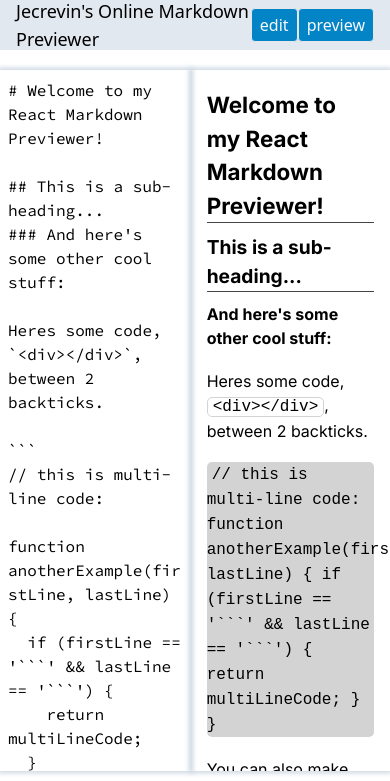
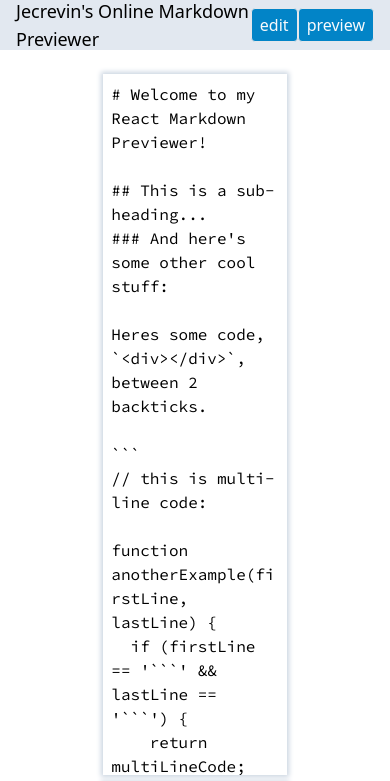
Before and after one commit to Jecrevin/markdown-previewer, a Next.js app: page / in a window 390 px wide. Shown: the top 781 px of the page. Built offline with nearby package versions, Linux system fonts and the light colour scheme.

Commit message:
add responsive design

```diff
--- a/app/page.tsx
+++ b/app/page.tsx
@@ -10,23 +10,40 @@ import React, { type FormEvent, useState } from 'react'
 export default function Home (): React.JSX.Element {
   const [showEditor, setShowEditor] = useState(true)
   const [showPreivew, setShowPreview] = useState(true)
+  const [screen, setScreen] = useState(window.innerWidth)
+  const [mainWidth, setMainWidth] = useState(doubleWidth)
   const [markdown, setMarkdown] = useState(initText)
 
+  // set the screen width when resizing window to handle responsive design
+  window.addEventListener('resize', () => {
+    setScreen(window.innerWidth)
+    if (screen < 768) {
+      setMainWidth(singleWidth)
+    }
+    doubleWidth = singleWidth
+  })
+
   /**
-   * An general function to handle the click on 'show editor button' and 'show
-   * previewer button'
-   * @param event An event represents mouse click
-   * @param setter the setter which returned by useState()
-   * @param isShow the state represent if show the editor or the previewer
+   * Handle the user click on show button. When user click either the `editor`
+   * or the `preview` button, this function will ensure the corresponding part
+   * will show or disappear, and gives the clicked button correct color.
+   * @param event the event which triggered by user
    */
-  function handleClick (
-    event: FormEvent<HTMLButtonElement>,
-    setter: React.Dispatch<React.SetStateAction<boolean>>,
-    isShow: boolean
-  ): void {
+  function handleClick (event: FormEvent<HTMLButtonElement>): void {
+    const target = event.target as HTMLButtonElement
+    const which = target.id === 'editor-button'
+    const [isShow, setter] = which
+      ? [showEditor, setShowEditor]
+      : [showPreivew, setShowPreview]
     setter(!isShow)
-    const target = event.target as HTMLButtonElement
     target.style.backgroundColor = isShow ? '#9ca3af' : '#0284c7'
+    let width
+    if (which) {
+      width = !showEditor && showPreivew ? doubleWidth : singleWidth
+    } else {
+      width = showEditor && !showPreivew ? doubleWidth : singleWidth
+    }
+    setMainWidth(width)
   }
 
   return (
@@ -39,20 +56,21 @@ export default function Home (): React.JSX.Element {
         <div id='main' className='w-40 flex justify-evenly'>
           <EditorButton isShow = {showEditor}
           onClick={(e: FormEvent<HTMLButtonElement>) => {
-            handleClick(e, setShowEditor, showEditor)
+            handleClick(e)
           }} />
           <PreviewButton isShow = {showPreivew}
           onClick={(e: FormEvent<HTMLButtonElement>) => {
-            handleClick(e, setShowPreview, showPreivew)
+            handleClick(e)
           }} />
         </div>
       </div>
-      <div className='mt-hm h-auto flex flex-row justify-evenly'>
+      <div className='mt-hm h-auto flex flex-col items-center md:flex-row
+      justify-evenly'>
         {
           showEditor
             ? (
               <Editor isShow = {showEditor} content={markdown}
-              width={showPreivew ? '400px' : '700px'}
+              width={mainWidth}
               onInput={(e: FormEvent<HTMLTextAreaElement>) => {
                 setMarkdown((e.target as HTMLInputElement).value)
               }} />
@@ -63,7 +81,7 @@ export default function Home (): React.JSX.Element {
           showPreivew
             ? (
               <Preview isShow = {showPreivew} content={marked.parse(markdown)}
-              width={showEditor ? '400px' : '700px'} />
+              width={mainWidth} />
               )
             : (null)
         }
@@ -71,6 +89,9 @@ export default function Home (): React.JSX.Element {
     </main>
   )
 }
+
+const singleWidth = '96.2%'
+let doubleWidth = '47%'
 
 const initText = `# Welcome to my React Markdown Previewer!
 
--- a/components/editor.tsx
+++ b/components/editor.tsx
@@ -22,7 +22,7 @@ export default function Editor (
     </label>
     <textarea id='editor' value={props.content} onInput={props.onInput}
     className={
-      'h-fit p-2 shadow-my shadow-slate-300 resize-none outline-none' +
+      'm-1 h-fit p-2 shadow-my shadow-slate-300 resize-none outline-none' +
       ' ' + sourceCodePro.className
     }
     style={{ width: props.width }} />
--- a/components/editorButton.tsx
+++ b/components/editorButton.tsx
@@ -6,7 +6,7 @@ export default function EditorButton (
   props: { isShow: boolean, onClick: MouseEventHandler<HTMLButtonElement> }
 ): React.JSX.Element {
   return (
-    <button onClick={props.onClick}
+    <button id='editor-button' onClick={props.onClick}
     className='px-2 py-1 border rounded text-slate-50
     transition-colors'>
       edit
--- a/components/preview.tsx
+++ b/components/preview.tsx
@@ -7,7 +7,7 @@ export default function Preview (
 ): React.JSX.Element {
   return (
     <div id='preview' dangerouslySetInnerHTML={{ __html: props.content }}
-    className='py-2 px-4 shadow-my shadow-slate-300 overflow-y-scroll'
+    className='m-1 py-2 px-4 shadow-my shadow-slate-300 overflow-y-scroll'
     style={{ width: props.width }} />
   )
 }
--- a/components/previewButton.tsx
+++ b/components/previewButton.tsx
@@ -6,7 +6,7 @@ export default function previewButton (
   props: { isShow: boolean, onClick: MouseEventHandler<HTMLButtonElement> }
 ): React.JSX.Element {
   return (
-    <button onClick={props.onClick}
+    <button id='preview-button' onClick={props.onClick}
     className='px-2 py-1 border rounded  text-slate-50
     transition-colors'>
       preview
```
